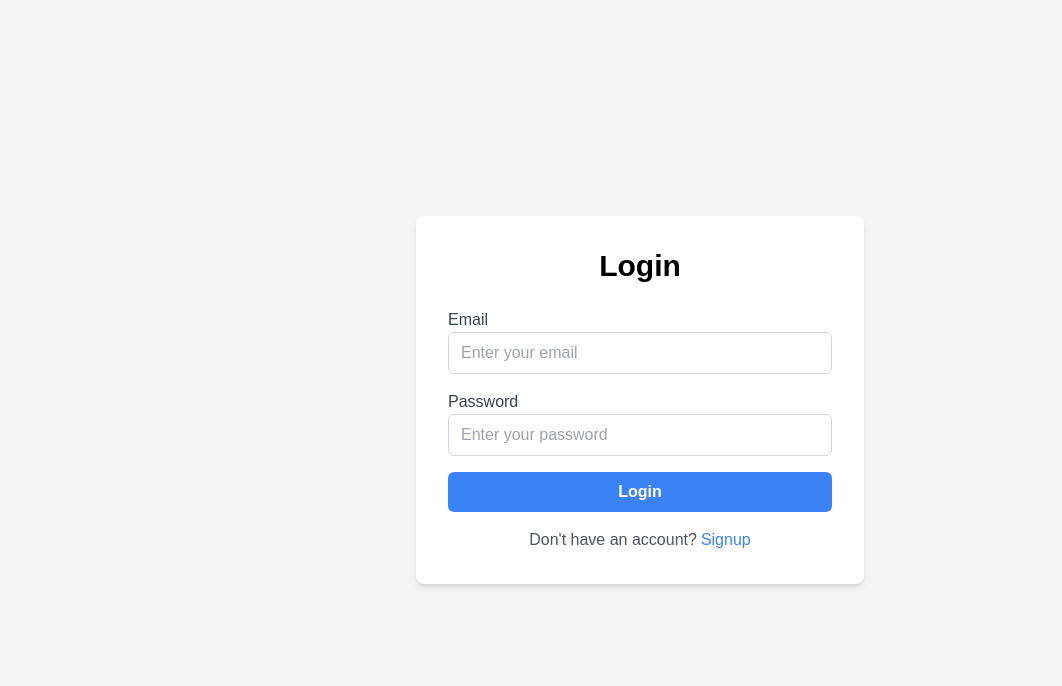
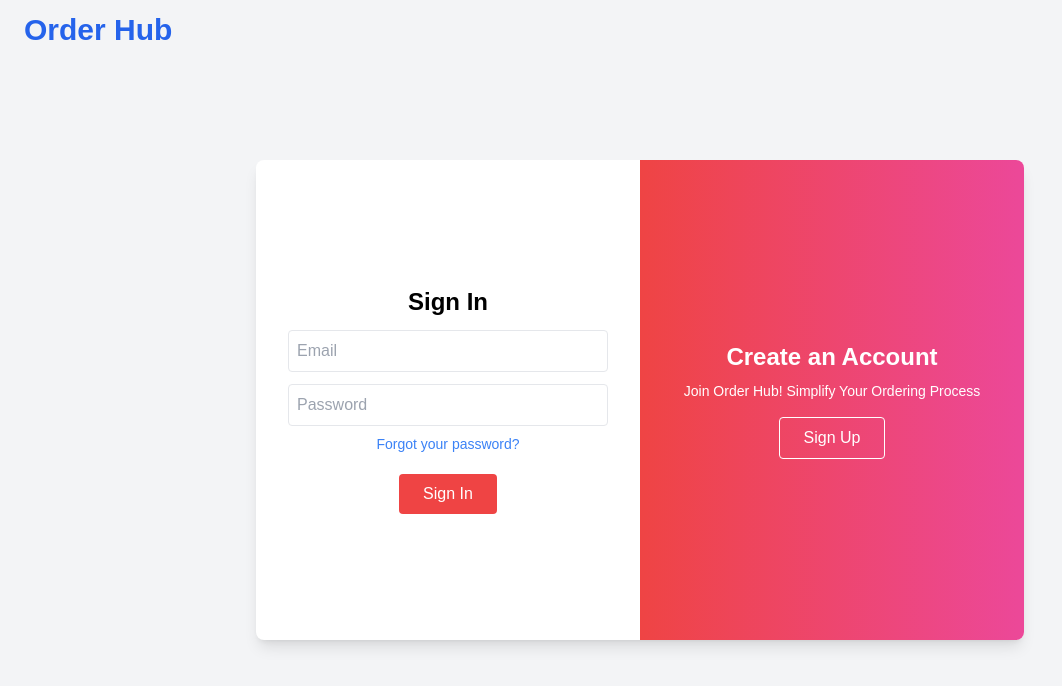
Before and after one commit to premkumar0509/Order-Hub, a Next.js app: page /auth in a window 1280 px wide. Shown: the top 686 px of the page, without its empty margins (0-1062 px from the left). Built offline with nearby package versions, Linux system fonts and the light colour scheme; no server answers.

Commit message:
Implement authentication features: add login/logout APIs, user profile retrieval, and session management; enhance admin layout and product page

```diff
--- a/package.json
+++ b/package.json
@@ -14,8 +14,12 @@
     "@emotion/styled": "^11.14.0",
     "@heroicons/react": "^1.0.6",
     "axios": "^1.7.9",
+    "bcryptjs": "^3.0.2",
+    "cookie": "^1.0.2",
     "dotenv": "^16.4.7",
     "framer-motion": "^12.4.7",
+    "jsonwebtoken": "^9.0.2",
+    "lucide-react": "^0.475.0",
     "mongoose": "^8.10.0",
     "next": "15.1.6",
     "next-connect": "^1.0.0",
--- a/src/app/admin/products/page.js
+++ b/src/app/admin/products/page.js
@@ -115,6 +115,7 @@ export default function AdminPage() {
     setImageUrl("");
     setIsModalOpen(true);
   };
+
   const handleBack = () => {
     window.history.back();
   };
--- a/src/app/auth/page.js
+++ b/src/app/auth/page.js
@@ -1,105 +1,151 @@
 "use client";
+import { useState, useEffect } from "react";
+import { FaFacebookF, FaGoogle, FaLinkedinIn } from "react-icons/fa";
+import { toast } from "react-toastify"; // assuming you're using react-toastify for notifications
+import "react-toastify/dist/ReactToastify.css";
+import useAuth from "../hooks/useAuth";
 
-import { useState } from 'react';
+export default function Auth() {
+  const [isSignUp, setIsSignUp] = useState(false);
+  const [email, setEmail] = useState("");
+  const [password, setPassword] = useState("");
+  const user = useAuth();
 
-export default function Login() {
-  const [isLogin, setIsLogin] = useState(true); // Track whether it's login or signup
+  useEffect(() => {
+    if (user) {
+      window.location.href = "/"; // Redirect logged-in users to home
+    }
+  }, [user]);
 
-  const handleSubmit = (e) => {
+  const handleLogin = async (e) => {
     e.preventDefault();
-    // Handle form submission here (e.g., API call)
-    console.log("Form submitted", isLogin ? "Login" : "Signup");
 
-    // Example using fetch (replace with your actual API endpoint)
-    const formData = new FormData(e.target);
-    const data = Object.fromEntries(formData.entries());
+    const data = {
+      email: email,
+      password: password,
+    };
 
-    fetch(isLogin ? '/api/login' : '/api/signup', {  // Adjust API routes
-      method: 'POST',
+    try {
+      const response = await fetch("/api/login", {
+        method: "POST",
         headers: {
-        'Content-Type': 'application/json',
+          "Content-Type": "application/json",
         },
         body: JSON.stringify(data),
-    })
-    .then(response => response.json())
-    .then(result => {
-      console.log('Success:', result);
-      if (isLogin) {  // Assuming the response has a success flag
-        window.location.href = '/';  // Redirect to home page
-      }
-      // Handle successful login/signup (e.g., redirect, update state)
-    })
-    .catch(error => {
-      console.error('Error:', error);
-      // Handle errors (e.g., display error message)
       });
 
+      if (response.ok) {
+        toast.success("Signed in successfully!");
+        window.location.href = "/";
+      } else {
+        const errorText = await response.text();
+        // console.error("Error login:", errorText);
+        toast.error("Error login: " + errorText);
+      }
+    } catch (error) {
+      toast.error("Error: " + error.message);
+    }
   };
 
   return (
-    <div className="p-8 flex flex-col items-center min-h-screen justify-center bg-gray-100"> {/* Added styling */}
-      <div className="bg-white p-8 rounded-lg shadow-md w-full max-w-md"> {/* Card container */}
-        <h1 className="text-3xl font-semibold text-center mb-6">
-          {isLogin ? "Login" : "Signup"}
-        </h1>
-
-        <form onSubmit={handleSubmit} className="space-y-4">
-
-                      {!isLogin && ( // Conditionally render additional fields for signup
-                        <div>
-                          <label htmlFor="name" className="block text-gray-700 font-medium">Name</label>
+    <div className="flex flex-col items-center justify-center min-h-screen bg-gray-100">
+      <div
+        className={`relative w-[768px] max-w-full min-h-[480px] bg-white rounded-lg shadow-lg overflow-hidden transition-transform duration-500 ${
+          isSignUp ? "scale-105" : ""
+        }`}
+      >
+        {/* Sign Up Form */}
+        <div
+          className={`absolute top-0 left-0 w-1/2 h-full flex flex-col items-center justify-center p-8 transition-opacity duration-500 ${
+            isSignUp ? "opacity-100 z-10" : "opacity-0 -z-10"
+          }`}
+        >
+          <h1 className="text-2xl font-bold">Create Account</h1>
           <input
             type="text"
-                            id="name"
-                            name="name"
-                            className="w-full border border-gray-300 rounded-md px-3 py-2 focus:outline-none focus:ring-2 focus:ring-blue-500"
-                            placeholder="Enter your name"
-                            required
+            placeholder="Name"
+            className="mt-3 p-2 w-full border rounded"
           />
+          <input
+            type="email"
+            placeholder="Email"
+            className="mt-3 p-2 w-full border rounded"
+          />
+          <input
+            type="password"
+            placeholder="Password"
+            className="mt-3 p-2 w-full border rounded"
+          />
+          <button
+            className="mt-5 px-6 py-2 bg-red-500 text-white rounded"
+            onClick={() => alert("Sign Up clicked!")}
+          >
+            Sign Up
+          </button>
+        </div>
+
+        {/* Sign In Form */}
+        <div
+          className={`absolute top-0 left-0 w-1/2 h-full flex flex-col items-center justify-center p-8 transition-opacity duration-500 ${
+            isSignUp ? "opacity-0 -z-10" : "opacity-100 z-10"
+          }`}
+        >
+          <h1 className="text-2xl font-bold">Sign In</h1>
+          <input
+            type="email"
+            placeholder="Email"
+            value={email}
+            onChange={(e) => setEmail(e.target.value)}
+            className="mt-3 p-2 w-full border rounded"
+          />
+          <input
+            type="password"
+            placeholder="Password"
+            value={password}
+            onChange={(e) => setPassword(e.target.value)}
+            className="mt-3 p-2 w-full border rounded"
+          />
+          <a href="#" className="mt-2 text-sm text-blue-500">
+            Forgot your password?
+          </a>
+          <button
+            className="mt-5 px-6 py-2 bg-red-500 text-white rounded"
+            onClick={handleLogin}
+          >
+            Sign In
+          </button>
+        </div>
+
+        {/* Overlay Container */}
+        <div className="absolute top-0 left-1/2 w-1/2 h-full bg-gradient-to-r from-red-500 to-pink-500 text-white flex flex-col items-center justify-center transition-transform duration-500">
+          {isSignUp ? (
+            <div className="text-center">
+              <h1 className="text-2xl font-bold">Already signed up?</h1>
+              <p className="mt-2 text-sm">
+                Log in to manage your orders effortlessly!
+              </p>
+              <button
+                className="mt-4 px-6 py-2 border border-white rounded"
+                onClick={() => setIsSignUp(false)}
+              >
+                Sign In
+              </button>
+            </div>
+          ) : (
+            <div className="text-center">
+              <h1 className="text-2xl font-bold">Create an Account</h1>
+              <p className="mt-2 text-sm">
+                Join Order Hub! Simplify Your Ordering Process
+              </p>
+              <button
+                className="mt-4 px-6 py-2 border border-white rounded"
+                onClick={() => setIsSignUp(true)}
+              >
+                Sign Up
+              </button>
             </div>
           )}
-          <div>
-            <label htmlFor="email" className="block text-gray-700 font-medium">Email</label>
-            <input
-              type="email"
-              id="email"
-              name="email"
-              className="w-full border border-gray-300 rounded-md px-3 py-2 focus:outline-none focus:ring-2 focus:ring-blue-500"
-              placeholder="Enter your email"
-              required
-            />
         </div>
-          <div>
-            <label htmlFor="password" className="block text-gray-700 font-medium">Password</label>
-            <input
-              type="password"
-              id="password"
-              name="password"
-              className="w-full border border-gray-300 rounded-md px-3 py-2 focus:outline-none focus:ring-2 focus:ring-blue-500"
-              placeholder="Enter your password"
-              required
-            />
-          </div>
-
-
-          <button
-            type="submit"
-            className="w-full bg-blue-500 hover:bg-blue-700 text-white font-bold py-2 px-4 rounded-md focus:outline-none focus:ring-2 focus:ring-blue-300"
-          >
-            {isLogin ? "Login" : "Signup"}
-          </button>
-
-          <p className="text-center text-gray-600">
-            {isLogin ? "Don't have an account?" : "Already have an account?"}
-            <button
-              type="button"
-              onClick={() => setIsLogin(!isLogin)}
-              className="text-blue-500 hover:underline ml-1"
-            >
-              {isLogin ? "Signup" : "Login"}
-            </button>
-          </p>
-        </form>
       </div>
     </div>
   );
--- /dev/null
+++ b/src/app/components/navbar.js
@@ -0,0 +1,121 @@
+"use client";
+import Link from "next/link";
+import { useState, useEffect } from "react";
+import { usePathname } from "next/navigation"; // ✅ Import this
+import { motion } from "framer-motion";
+import { LogOut, Settings, User } from "lucide-react";
+import useAuth from "../hooks/useAuth";
+
+export default function Navbar() {
+  const user = useAuth();
+  const pathname = usePathname(); // ✅ Get current route
+  const [scroll, setScroll] = useState(false);
+  const [dropdownOpen, setDropdownOpen] = useState(false);
+
+  // Handle scrolling effect
+  useEffect(() => {
+    const handleScroll = () => setScroll(window.scrollY > 50);
+    window.addEventListener("scroll", handleScroll);
+    return () => window.removeEventListener("scroll", handleScroll);
+  }, []);
+
+  // Get initials if profilePic is missing
+  const getInitials = (email) => {
+    if (!email) return "??";
+    return email.split("@")[0].substring(0, 2).toUpperCase();
+  };
+
+  const handleLogout = async () => {
+    try {
+      const res = await fetch("/api/logout", { method: "POST" });
+      if (res.ok) {
+        window.location.href = "/auth"; // Redirect to login page
+      } else {
+        console.error("Logout failed");
+      }
+    } catch (error) {
+      console.error("Error logging out:", error);
+    }
+  };
+
+  return (
+    <motion.nav
+      className={`fixed top-0 left-0 w-full px-6 py-3 flex justify-between items-center z-50 transition-all ${
+        scroll ? "bg-white shadow-lg py-2" : "bg-transparent"
+      }`}
+      initial={{ opacity: 0, y: -20 }}
+      animate={{ opacity: 1, y: 0 }}
+    >
+      {/* Brand Logo */}
+      <Link href="/" className="text-3xl font-bold text-blue-600">
+        Order Hub
+      </Link>
+
+      {/* Profile & Login Button */}
+      <div className="relative">
+        {user ? (
+          <div
+            className="flex items-center gap-3 cursor-pointer"
+            onClick={() => setDropdownOpen(!dropdownOpen)}
+          >
+            {user.profilePic ? (
+              <motion.img
+                src={user.profilePic}
+                alt="Profile"
+                className="w-10 h-10 rounded-full border"
+                whileHover={{ scale: 1.1 }}
+              />
+            ) : (
+              <motion.div
+                className="w-10 h-10 flex items-center justify-center rounded-full bg-blue-500 text-white font-bold text-lg"
+                whileHover={{ scale: 1.1 }}
+              >
+                {getInitials(user.email)}
+              </motion.div>
+            )}
+          </div>
+        ) : (
+          // ✅ Hide the Login button if the user is on the `/auth` page
+          pathname !== "/auth" && (
+            <motion.button
+              onClick={() => window.location.replace("/auth")}
+              className="px-4 py-2 bg-blue-500 text-white rounded-md hover:bg-blue-600 transition"
+              whileHover={{ scale: 1.05 }}
+            >
+              Login
+            </motion.button>
+          )
+        )}
+
+        {/* Dropdown Menu */}
+        {dropdownOpen && user && (
+          <motion.div
+            className="absolute right-0 mt-3 w-48 bg-white shadow-md rounded-lg py-2"
+            initial={{ opacity: 0, y: -10 }}
+            animate={{ opacity: 1, y: 0 }}
+            exit={{ opacity: 0, y: -10 }}
+          >
+            <Link
+              href="/profile"
+              className="flex items-center gap-2 px-4 py-2 hover:bg-gray-100 transition"
+            >
+              <User size={18} /> Profile
+            </Link>
+            <Link
+              href="/settings"
+              className="flex items-center gap-2 px-4 py-2 hover:bg-gray-100 transition"
+            >
+              <Settings size={18} /> Settings
+            </Link>
+            <button
+              onClick={handleLogout}
+              className="flex w-full items-center gap-2 px-4 py-2 text-red-500 hover:bg-red-50 transition"
+            >
+              <LogOut size={18} /> Logout
+            </button>
+          </motion.div>
+        )}
+      </div>
+    </motion.nav>
+  );
+}
--- /dev/null
+++ b/src/app/hooks/useAuth.js
@@ -0,0 +1,22 @@
+import { useEffect, useState } from "react";
+
+export default function useAuth() {
+  const [user, setUser] = useState(null);
+
+  useEffect(() => {
+    async function fetchUser() {
+      try {
+        const res = await fetch("/api/user/profile");
+        if (res.ok) {
+          const data = await res.json();
+          setUser(data.user);
+        }
+      } catch (error) {
+        console.error("Error fetching user:", error);
+      }
+    }
+    fetchUser();
+  }, []);
+
+  return user;
+}
--- a/src/app/layout.js
+++ b/src/app/layout.js
@@ -1,6 +1,7 @@
 import { Geist, Geist_Mono } from "next/font/google";
 import "./globals.css";
 import favicon from "../../public/favicon/favicon.ico";
+import Navbar from "./components/navbar";
 
 const geistSans = Geist({
   variable: "--font-geist-sans",
@@ -20,10 +21,10 @@ export const metadata = {
 export default function RootLayout({ children }) {
   return (
     <html lang="en">
-
       <body
         className={`${geistSans.variable} ${geistMono.variable} antialiased`}
       >
+       <Navbar />
         {children}
       </body>
     </html>
```
Also changed, not shown: src/app/api/login/route.js (+33 -4 lines), src/app/api/logout/route.js (added, +29 -0 lines), src/app/api/user/profile/route.js (added, +22 -0 lines), src/app/middleware.js (added, +22 -0 lines), src/app/page.js (+10 -28 lines), 1 other file (tests, documents, lock files or other folders). Lines whose indentation alone changed are shown as unchanged.
